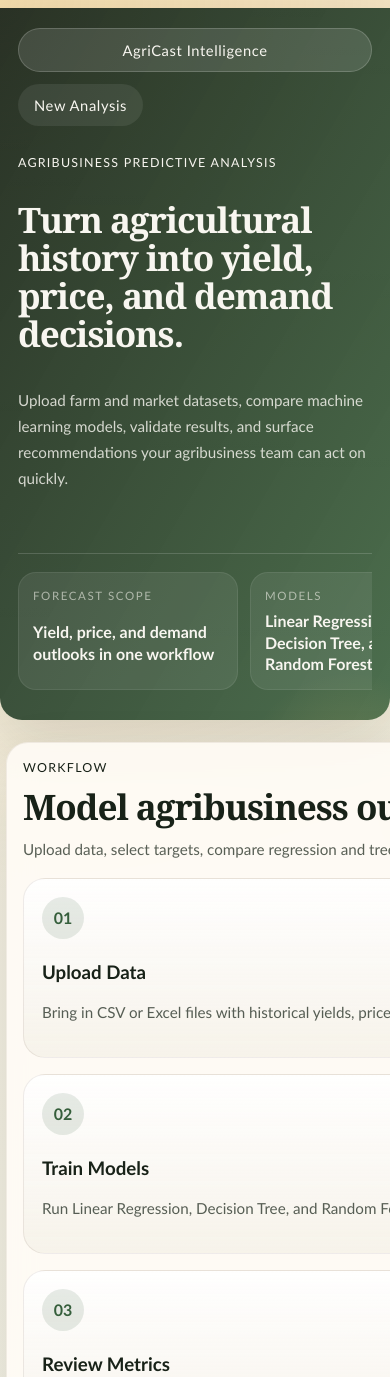
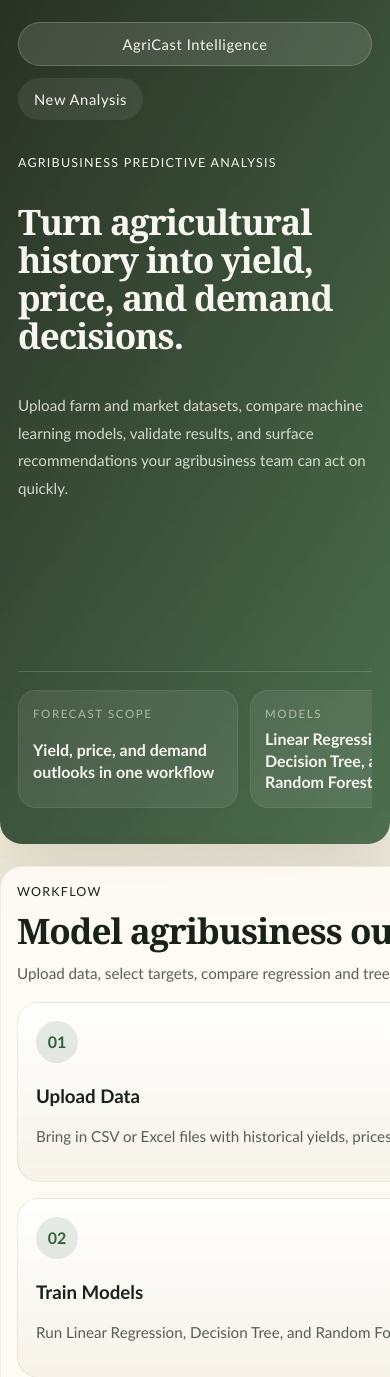
Before and after one commit to kgthunder-arch/Thunder-repository, a Flask app: page / in a window 390 px wide; the page is wider, and only the part inside the window is pictured. Shown: the top 1377 px of that part. Run offline with Flask 3, Linux system fonts and the light colour scheme; some libraries are stand-ins or nearby versions.

Commit message:
Make mobile hero full-screen

```diff
--- a/static/css/styles.css
+++ b/static/css/styles.css
@@ -624,8 +624,9 @@ fieldset {
 
 @media (max-width: 640px) {
     .page-shell {
-        width: min(100% - 18px, 100%);
-        margin-top: 12px;
+        width: 100%;
+        max-width: 100%;
+        margin-top: 0;
         margin-bottom: 28px;
     }
 
@@ -639,24 +640,33 @@ fieldset {
         max-width: 100vw;
         margin-left: calc(50% - 50vw);
         margin-right: calc(50% - 50vw);
-        min-height: 72svh;
-        padding-top: 22px;
-        padding-bottom: 28px;
+        min-height: 92svh;
+        display: flex;
+        flex-direction: column;
+        justify-content: space-between;
+        padding-top: 24px;
+        padding-bottom: 34px;
         border-radius: 0 0 24px 24px;
     }
 
     .hero-copy {
         max-width: none;
-        min-height: 100%;
+        flex: 1 1 auto;
         display: flex;
         flex-direction: column;
         justify-content: space-between;
-        gap: 18px;
-        padding-top: 28px;
+        gap: 22px;
+        padding-top: 40px;
     }
 
     .hero-text {
         max-width: none;
+        font-size: 1.08rem;
+        line-height: 1.8;
+    }
+
+    .hero-band {
+        margin-top: auto;
     }
 
     .hero-shell::after {
@@ -716,8 +726,9 @@ fieldset {
 
 @media (max-width: 480px) {
     .page-shell {
-        width: calc(100% - 12px);
-        margin-top: 8px;
+        width: 100%;
+        max-width: 100%;
+        margin-top: 0;
     }
 
     .hero-shell,
@@ -731,12 +742,17 @@ fieldset {
         max-width: 100vw;
         margin-left: calc(50% - 50vw);
         margin-right: calc(50% - 50vw);
-        min-height: 70svh;
-        padding-top: 20px;
-        padding-bottom: 24px;
+        min-height: 100svh;
+        padding-top: 22px;
+        padding-bottom: 30px;
         padding-left: 18px;
         padding-right: 18px;
         border-radius: 0 0 22px 22px;
+    }
+
+    .hero-copy {
+        gap: 20px;
+        padding-top: 34px;
     }
 
     .brand-row,
```
